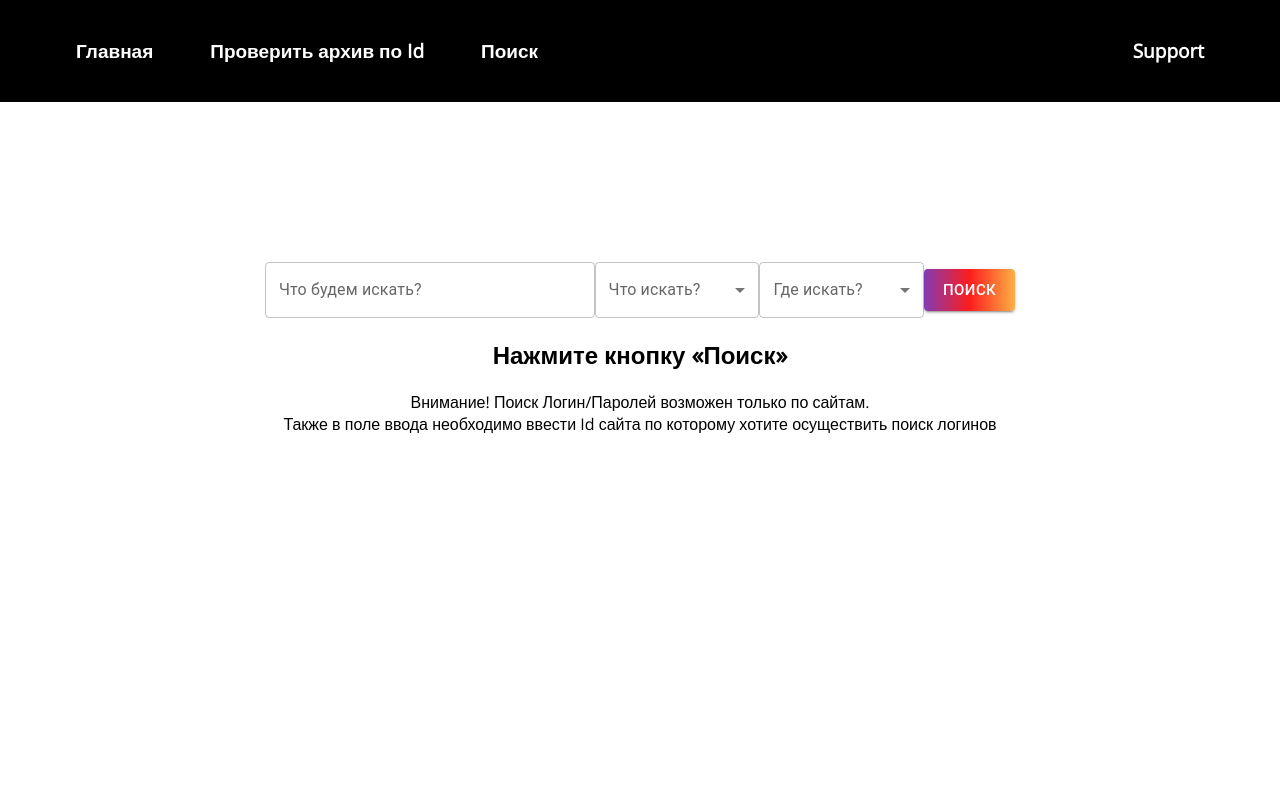
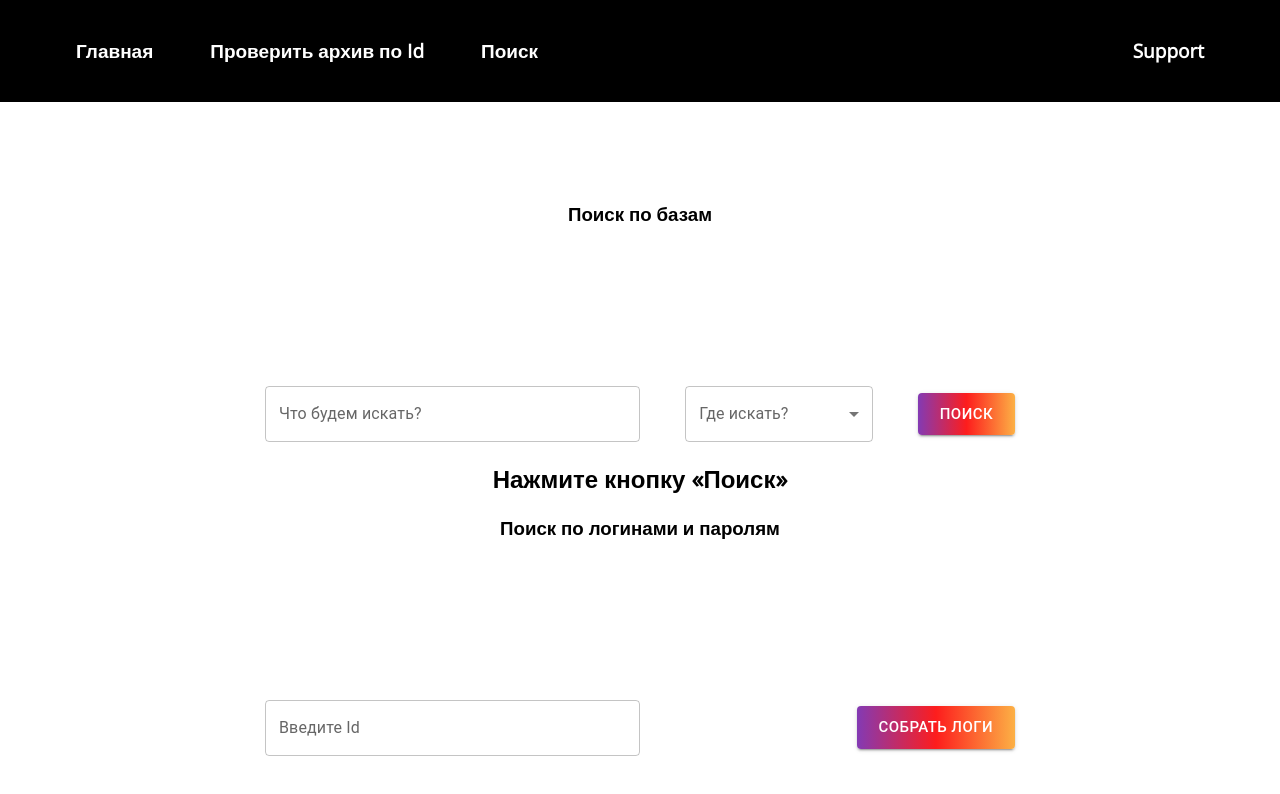
Before and after one commit to gorbatkoff/logs-sorter-react-redux, a React (Create React App) app: page /search in a window 1280 px wide. Shown: the top 794 px of the page. Built offline with nearby package versions, Linux system fonts and the light colour scheme.

Commit message:
Chagen structure of component. Add 1 more block.

```diff
--- a/src/components/Search/Search.jsx
+++ b/src/components/Search/Search.jsx
@@ -89,9 +89,9 @@ function Search() {
 
     async function onSubmit(data, typeOfSearch) {
 
-        console.log(data);
 
-        if (data.place === 'logs') {
+        // if (data.place === 'logs') {
+
         switch (data.type) {
             case 'Emails':
                 return getEmails(data);
@@ -102,14 +102,31 @@ function Search() {
             default:
                 return null;
         }
+        // }
+
+        // if (data.place === 'files') {
+        //     getFiles(data.search);
+        //     setTypeOfSearch('Sites');
+        // }
+
     }
 
-        if (data.place === 'files') {
-            getFiles(data.search);
-            setTypeOfSearch('Sites');
+    async function outputLogins(id) {
+
+        try {
+            const request = await axios.get(`
+            http://94.181.21.237:5000/api/Userdata/GetFileUserdatasBySiteId?SiteId=${id}
+            `);
+
+            setLogs(request.data.split('\n'));
+
+        } catch (error) {
+            console.log(error);
         }
 
     }
+
+
 
     const handleChangeType = (event) => {
         setTypeOfSearch(event.target.value);
@@ -122,13 +139,14 @@ function Search() {
     }
 
     return (
-        <div>
+        <div style={{ paddingTop: "5em" }}>
 
+            <h3 align="center">Поиск по базам</h3>
             <form className={styles.search} onSubmit={handleSubmit(onSubmit)}>
                 <TextField {...register("search")} id="outlined-basic" label="Что будем искать?" variant="outlined"
                     sx={{ width: '50%', }} placeholder="Id / Text search" />
 
-                <Box sx={{ width: '25%', }}>
+                {/* <Box sx={{ width: '25%', }}>
                     <FormControl fullWidth>
                         <InputLabel id="demo-simple-select-label">Что искать?</InputLabel>
                         <Select
@@ -143,7 +161,7 @@ function Search() {
                             <MenuItem value={"files"}>Логин/Пароли</MenuItem>
                         </Select>
                     </FormControl>
-                </Box>
+                </Box> */}
 
                 <Box sx={{ width: '25%', }}>
                     <FormControl fullWidth>
@@ -170,6 +188,7 @@ function Search() {
                 >Поиск</Button >
             </form>
 
+
             {
                     data
                         ?
@@ -177,10 +196,29 @@ function Search() {
                         :
                         <Container>
                             <h2 align="center">Нажмите кнопку «Поиск»</h2>
-                        <p align="center">Внимание! Поиск Логин/Паролей возможен только по сайтам. <br />
-                            Также в поле ввода необходимо ввести Id сайта по которому хотите осуществить поиск логинов</p>
                         </Container>
                 }
+
+
+
+            {/* ================================================ */}
+
+            {/* ================================================ */}
+
+            <h3 align="center">Поиск по логинами и паролям</h3>
+
+            <form className={styles.search} onSubmit={handleSubmit(outputLogins)}>
+                <TextField {...register("search-by-id")} id="outlined-basic" label="Введите Id" variant="outlined"
+                    sx={{ width: '50%', }} placeholder="353" />
+
+
+                <Button type="submit" variant="contained" size="large"
+                    sx={{
+                        background: "linear-gradient(90deg,#833AB4 0%,#FD1D1D 50%,#FCB045 100%)",
+                        color: "#fff"
+                    }}
+                >Собрать логи</Button >
+            </form>
 
             {logs
                 ?
```
Lines whose indentation alone changed are shown as unchanged.
